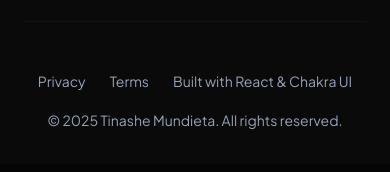
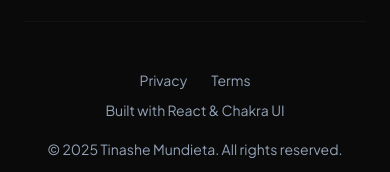
Before and after one commit to Tinashe623/my-portfolio, a React (Vite) app: page / in a window 390 px wide. Shown: the part 1345-1517 px from the top of the page. Built offline with nearby package versions, Linux system fonts and the light colour scheme; no server answers.

Commit message:
refactor: restructure footer bottom section with a responsive Stack component for improved layout.

```diff
--- a/src/components/layout/Footer.jsx
+++ b/src/components/layout/Footer.jsx
@@ -76,11 +76,17 @@ export default function Footer() {
           >
             <Text>© {currentYear} Tinashe Mundieta. All rights reserved.</Text>
 
-            <HStack spacing={6}>
-              <Link href="#" _hover={{ color: 'white' }}>Privacy</Link>
-              <Link href="#" _hover={{ color: 'white' }}>Terms</Link>
-              <Text>Built with React & Chakra UI</Text>
-            </HStack>
+            <Stack
+              direction={{ base: 'column', sm: 'row' }}
+              spacing={{ base: 2, sm: 6 }}
+              align="center"
+            >
+              <HStack spacing={6}>
+                <Link href="#" _hover={{ color: 'white' }}>Privacy</Link>
+                <Link href="#" _hover={{ color: 'white' }}>Terms</Link>
+              </HStack>
+              <Text textAlign="center">Built with React & Chakra UI</Text>
+            </Stack>
           </Flex>
         </Stack>
       </Container>
```
